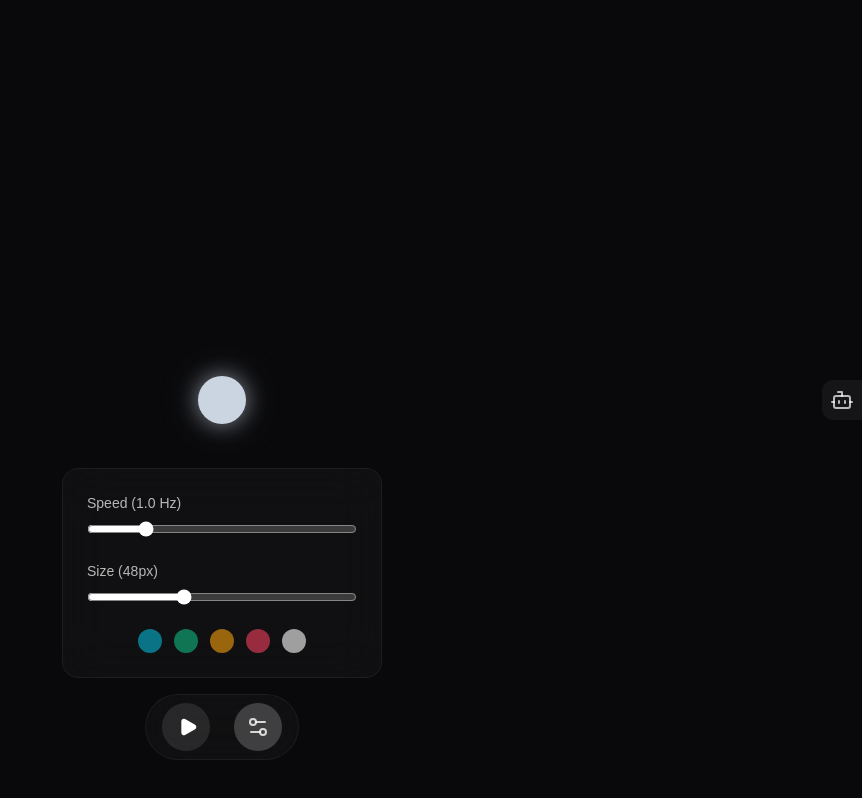
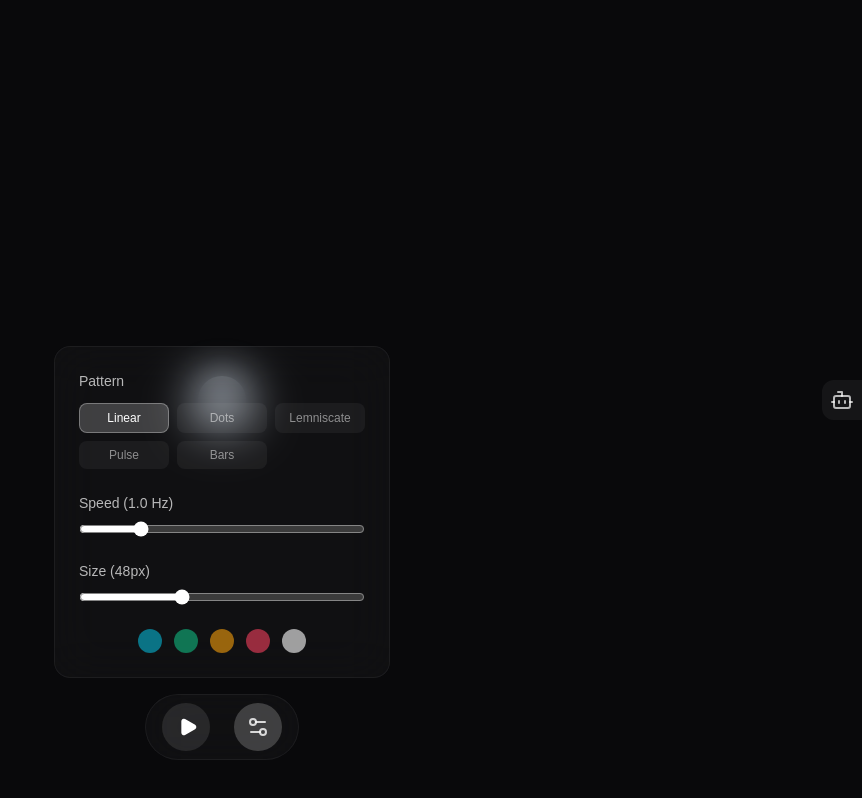
Before and after one commit to fsbtactic-code/emdr, a Next.js app: page / in a window 1280 px wide. Both pictures are taken after a click on the button 676 px from the left and 727 px from the top of the page. Shown: the whole page, without its empty margins (418-1280 px from the left). Built offline with nearby package versions, Linux system fonts and the light colour scheme.

Commit message:
feat: Add Lemniscate, Pulse, and Bars bilateral stimulation patterns

```diff
--- a/components/emdr/Controls.tsx
+++ b/components/emdr/Controls.tsx
@@ -5,7 +5,7 @@ import { Play, Pause, Settings2 } from 'lucide-react';
 import { useState } from 'react';
 
 export const Controls = () => {
-  const { isPlaying, togglePlaying, speed, setSpeed, size, setSize, color, setColor } = useStore();
+  const { isPlaying, togglePlaying, speed, setSpeed, size, setSize, color, setColor, pattern, setPattern } = useStore();
   const [openSettings, setOpenSettings] = useState(false);
 
   const colors = [
@@ -19,7 +19,23 @@ export const Controls = () => {
   return (
     <div className="absolute bottom-10 left-1/2 -translate-x-1/2 z-50 flex flex-col items-center space-y-4">
       {openSettings && (
-        <div className="glass-panel p-6 rounded-2xl flex flex-col gap-6 w-80 text-sm transition-all duration-300 ease-fluid">
+        <div className="glass-panel p-6 rounded-2xl flex flex-col gap-6 w-84 text-sm transition-all duration-300 ease-fluid">
+
+          <div className="flex flex-col gap-3">
+            <span className="text-white/70">Pattern</span>
+            <div className="grid grid-cols-3 gap-2">
+              {(['linear', 'dots', 'lemniscate', 'pulse', 'bars'] as const).map((p) => (
+                <button
+                  key={p}
+                  onClick={() => setPattern(p)}
+                  className={`py-1.5 px-2 rounded-lg text-xs capitalize transition-colors ${pattern === p ? 'bg-white/20 text-white border border-white/30' : 'bg-white/5 text-white/50 hover:bg-white/10'}`}
+                >
+                  {p}
+                </button>
+              ))}
+            </div>
+          </div>
+
           <div className="flex flex-col gap-2">
             <div className="flex justify-between">
               <span className="text-white/70">Speed ({speed.toFixed(1)} Hz)</span>
--- a/components/emdr/StimulationEngine.tsx
+++ b/components/emdr/StimulationEngine.tsx
@@ -15,6 +15,7 @@ export const StimulationEngine = () => {
   return (
     <div className="absolute inset-0 w-full h-full flex items-center justify-center overflow-hidden pointer-events-none z-0">
       <div className="relative w-full max-w-5xl h-64 flex items-center justify-center mx-12">
+
         {pattern === 'linear' && (
           <motion.div
             className="rounded-full absolute"
@@ -33,7 +34,7 @@ export const StimulationEngine = () => {
                 repeatType: 'mirror',
               } : {
                 duration: 0.5,
-                ease: [0.22, 1, 0.36, 1] // fluid stop
+                ease: [0.22, 1, 0.36, 1]
               }
             }}
           />
@@ -42,6 +43,19 @@ export const StimulationEngine = () => {
         {pattern === 'dots' && isPlaying && (
           <DotsPattern size={size} color={color} shadow={glowShadow} tripDuration={tripDuration} />
         )}
+
+        {pattern === 'lemniscate' && isPlaying && (
+          <LemniscatePattern size={size} color={color} shadow={glowShadow} tripDuration={tripDuration} />
+        )}
+
+        {pattern === 'pulse' && isPlaying && (
+          <PulsePattern size={size} color={color} shadow={glowShadow} tripDuration={tripDuration} />
+        )}
+
+        {pattern === 'bars' && isPlaying && (
+          <BarsPattern size={size} color={color} shadow={glowShadow} tripDuration={tripDuration} />
+        )}
+
       </div>
     </div>
   );
@@ -65,3 +79,65 @@ const DotsPattern = ({ size, color, shadow, tripDuration }: { size: number, colo
     </div>
   );
 };
+
+const LemniscatePattern = ({ size, color, shadow, tripDuration }: { size: number, color: string, shadow: string, tripDuration: number }) => {
+  return (
+    <motion.div
+      className="rounded-full absolute"
+      style={{ width: size, height: size, backgroundColor: color, boxShadow: shadow }}
+      animate={{
+        x: [0, '40vw', 0, '-40vw', 0],
+        y: [0, '-20vh', 0, '20vh', 0]
+      }}
+      transition={{
+        x: { duration: tripDuration * 2, repeat: Infinity, ease: 'linear' },
+        y: { duration: tripDuration * 2, repeat: Infinity, ease: 'linear' }
+      }}
+    />
+  );
+};
+
+const PulsePattern = ({ size, color, shadow, tripDuration }: { size: number, color: string, shadow: string, tripDuration: number }) => {
+  return (
+    <div className="w-full h-full absolute inset-0 flex items-center justify-between px-24">
+      <div className="relative flex items-center justify-center">
+        <motion.div
+          className="rounded-full absolute border"
+          style={{ borderColor: color, boxShadow: shadow }}
+          animate={{ width: [size, size * 4], height: [size, size * 4], opacity: [0.8, 0] }}
+          transition={{ duration: tripDuration, repeat: Infinity, repeatType: 'reverse', ease: 'linear' }}
+        />
+      </div>
+      <div className="relative flex items-center justify-center">
+        <motion.div
+          className="rounded-full absolute border"
+          style={{ borderColor: color, boxShadow: shadow }}
+          animate={{ width: [size * 4, size], height: [size * 4, size], opacity: [0, 0.8] }}
+          transition={{ duration: tripDuration, repeat: Infinity, repeatType: 'reverse', ease: 'linear' }}
+        />
+      </div>
+    </div>
+  );
+};
+
+const BarsPattern = ({ size, color, shadow, tripDuration }: { size: number, color: string, shadow: string, tripDuration: number }) => {
+  const barWidth = Math.max(10, size / 2);
+  const barHeight = '60vh';
+
+  return (
+    <div className="w-full flex justify-between absolute px-12 top-1/2 -translate-y-1/2 z-0">
+      <motion.div
+        className="rounded-full"
+        style={{ width: barWidth, height: barHeight, backgroundColor: color, boxShadow: shadow }}
+        animate={{ opacity: [1, 0] }}
+        transition={{ duration: tripDuration, repeat: Infinity, repeatType: 'reverse', ease: 'linear' }}
+      />
+      <motion.div
+        className="rounded-full"
+        style={{ width: barWidth, height: barHeight, backgroundColor: color, boxShadow: shadow }}
+        animate={{ opacity: [0, 1] }}
+        transition={{ duration: tripDuration, repeat: Infinity, repeatType: 'reverse', ease: 'linear' }}
+      />
+    </div>
+  );
+};
--- a/store/useStore.ts
+++ b/store/useStore.ts
@@ -1,6 +1,6 @@
 import { create } from 'zustand';
 
-export type PatternType = 'linear' | 'lemniscate' | 'dots';
+export type PatternType = 'linear' | 'dots' | 'lemniscate' | 'pulse' | 'bars';
 
 export enum SessionPhase {
   Idle = 'idle',
```
